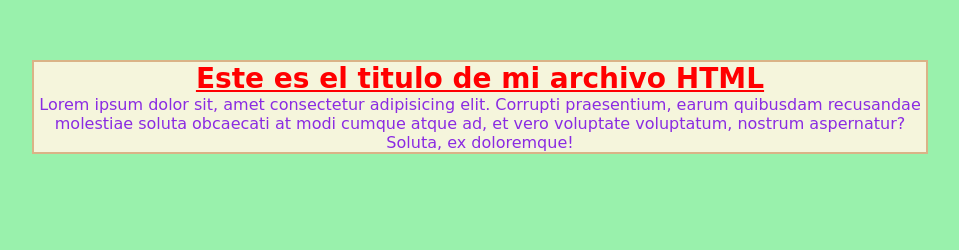
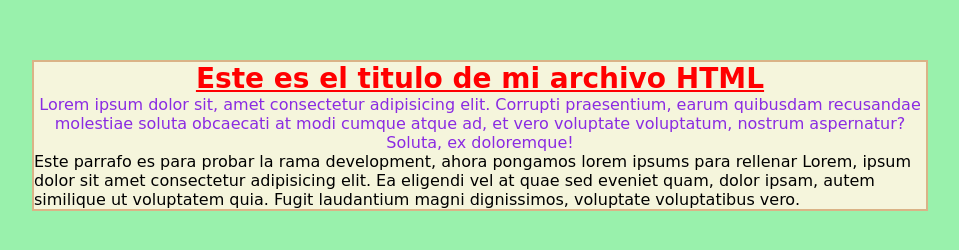
Before and after one commit to Javicot/Git-y-Github, a plain HTML site: page index.html in a window 1280 px wide. Shown: the whole page, without its empty margins (160-1119 px from the left). Drawn offline with Linux system fonts and the light colour scheme.

Commit message:
Cambios en la nueva rama development

```diff
--- a/index.html
+++ b/index.html
@@ -19,6 +19,11 @@
         molestiae soluta obcaecati at modi cumque atque ad, et vero voluptate voluptatum, nostrum aspernatur? Soluta, ex
         doloremque!</p>
     </div>
+    <div>
+      <p>Este parrafo es para probar la rama development, ahora pongamos lorem ipsums para rellenar Lorem, ipsum dolor
+        sit amet consectetur adipisicing elit. Ea eligendi vel at quae sed eveniet quam, dolor ipsam, autem similique ut
+        voluptatem quia. Fugit laudantium magni dignissimos, voluptate voluptatibus vero.</p>
+    </div>
   </main>
 </body>
 
```
